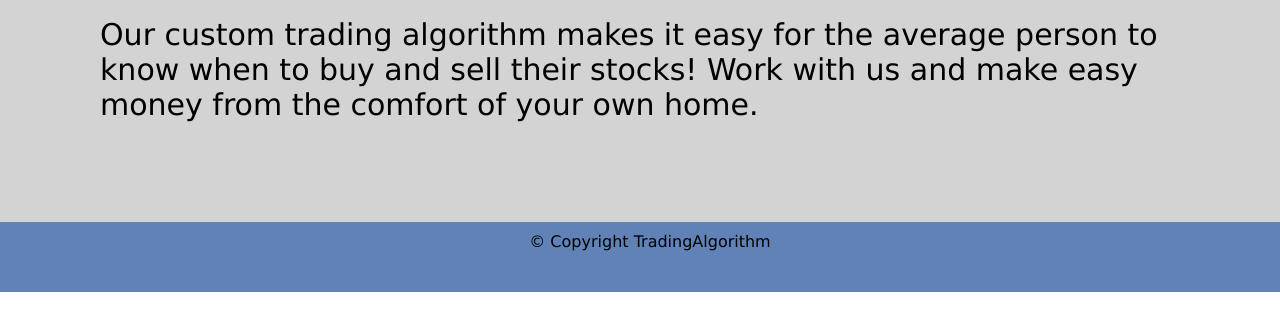
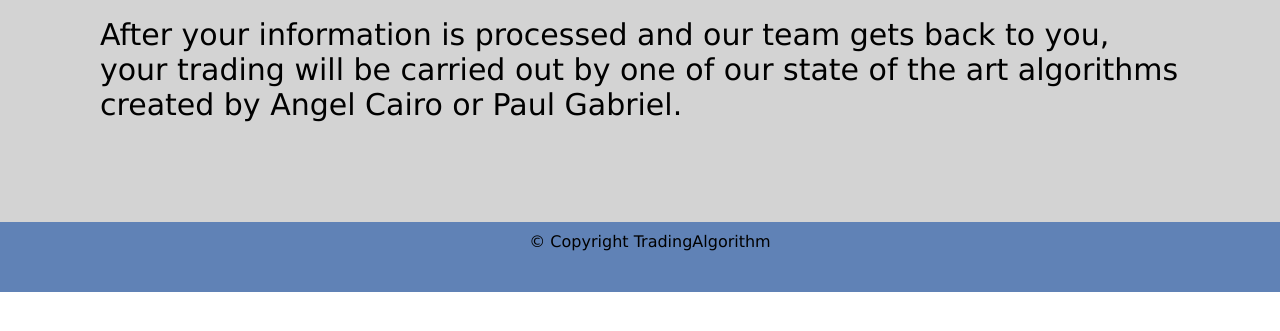
Before and after one commit to sydneydenae/Algorithm, a Gatsby site: page /demo in a window 1280 px wide. Shown: the part 215-546 px from the top of the page. Built offline with nearby package versions, Linux system fonts and the light colour scheme; Gatsby itself is replaced by a stand-in of ours.

Commit message:
Demo page message

```diff
--- a/src/pages/demo.js
+++ b/src/pages/demo.js
@@ -11,8 +11,8 @@ const IndexPage = () => {
     <Layout pageTitle="Home Page">
       <div className={intro}>
       <h2 className={heading}>Demo</h2>
-        Our custom trading algorithm makes it easy for the average person to know when to buy and sell their stocks! Work with us and
-        make easy money from the comfort of your own home.
+        After your information is processed and our team gets back to you, your trading will be carried
+        out by one of our state of the art algorithms created by Angel Cairo or Paul Gabriel.
         </div>
       <div className={mainContent3}>
       </div>
```
